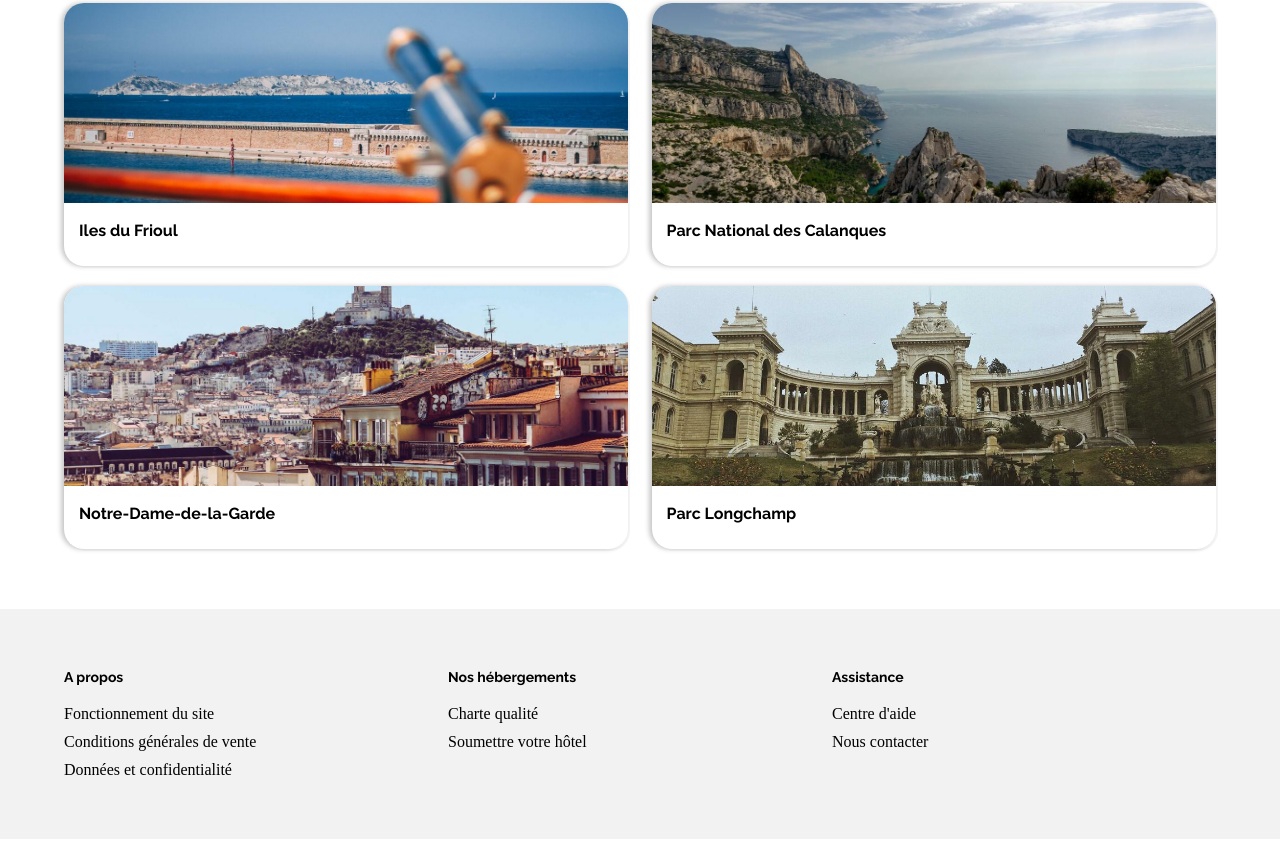
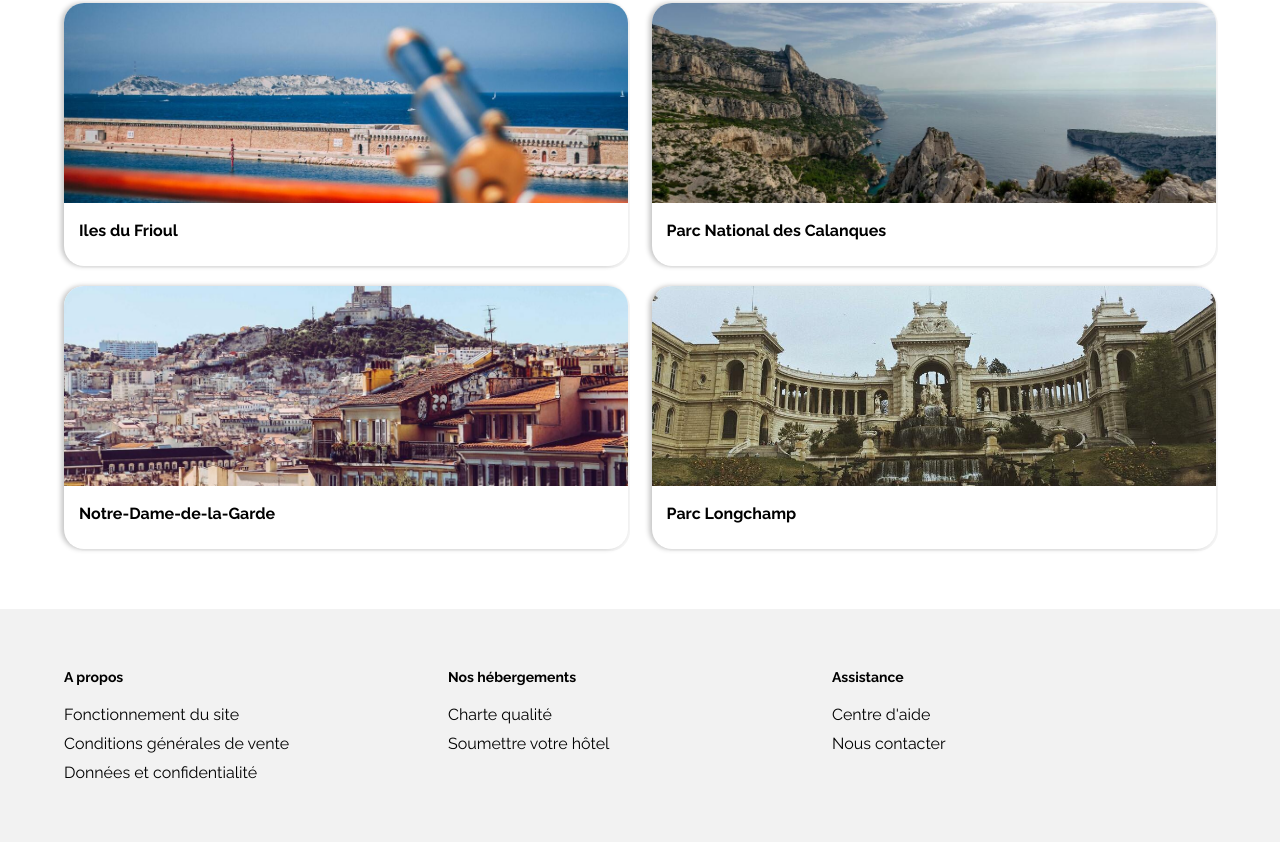
Before and after one commit to stephanegiraud/StephaneGiraud_2_11022020, a plain HTML site: page index.html in a window 1280 px wide. Shown: the part 1967-2809 px from the top of the page. Drawn offline with Linux system fonts and the light colour scheme.

Commit message:
Finalisation du site web

```diff
--- a/style.css
+++ b/style.css
@@ -658,6 +658,7 @@ form button:hover {
 footer {
   background-color: #f2f2f2;
   padding: 20px 0 20px 0;
+  font-family: 'raleway', Arial, serif;
 }
 footer section {
   padding: 20px 0 20px 0;
```
Also changed, not shown: 1 other file.
